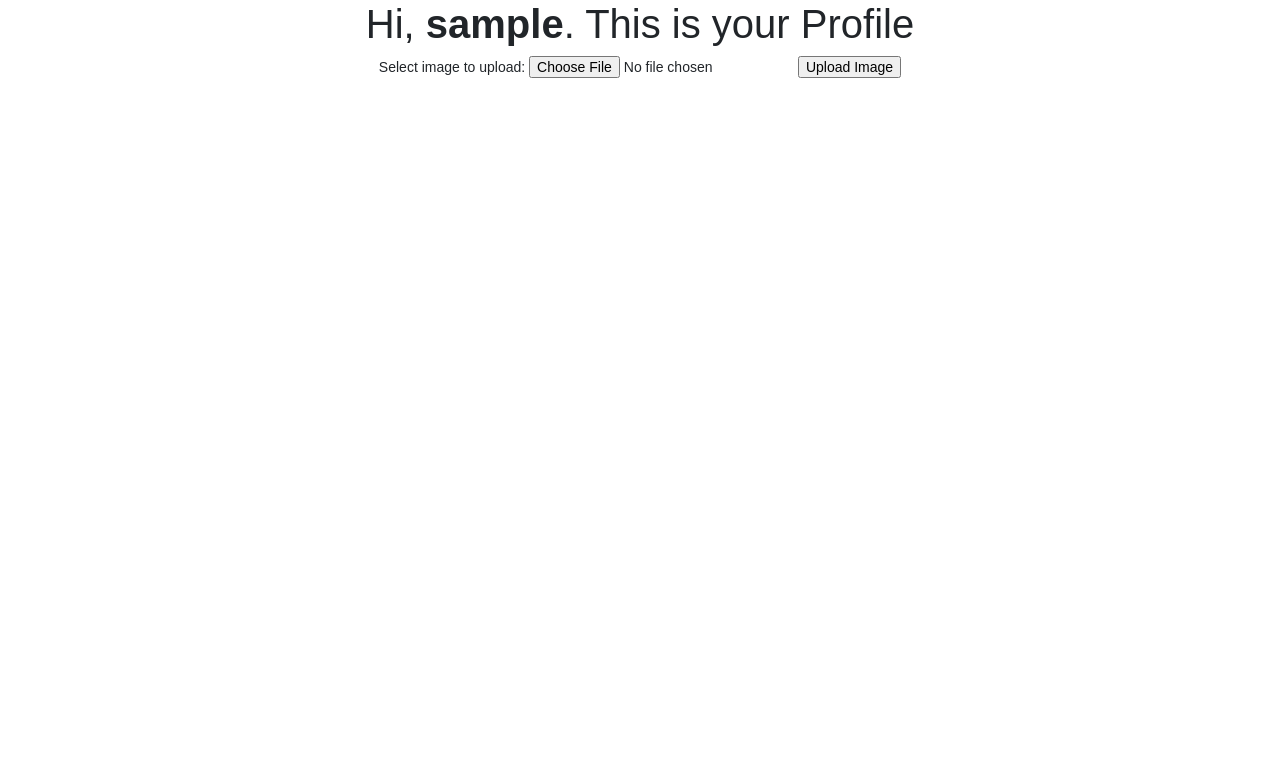
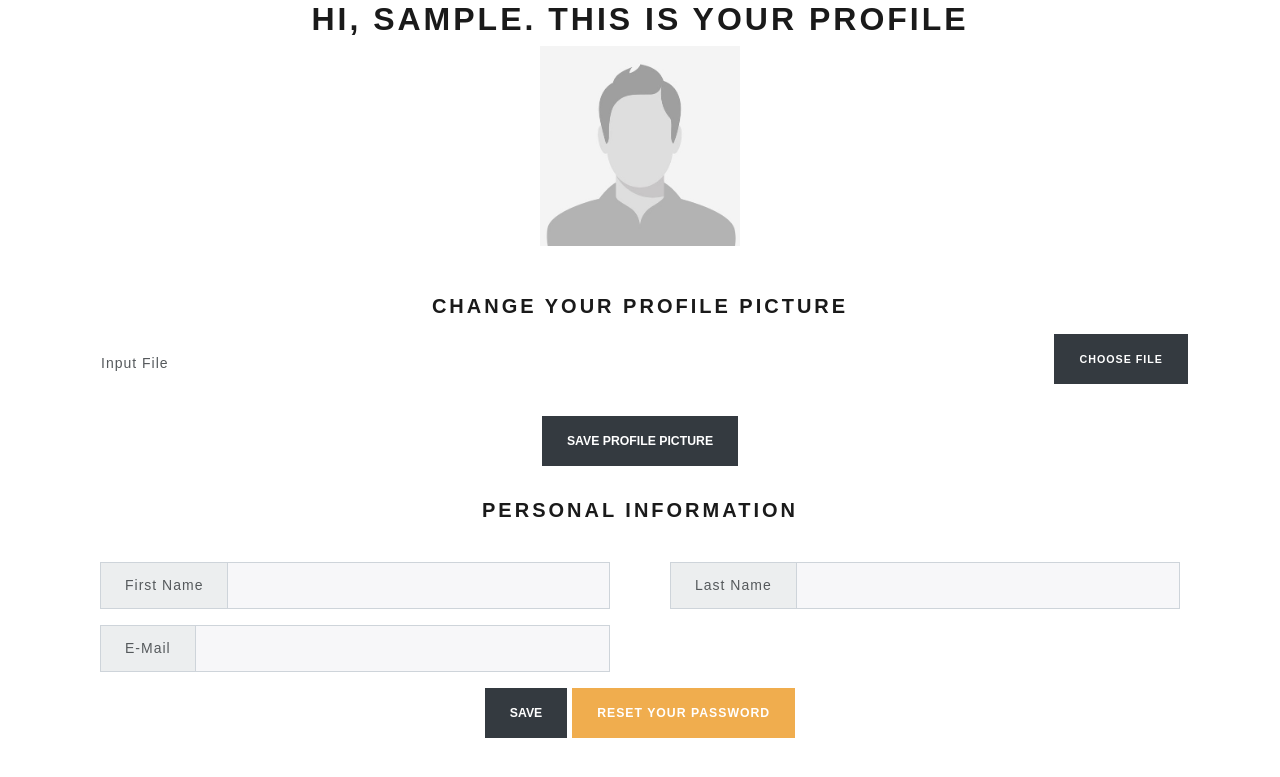
Before and after one commit to cstringer17/HashedPotatoes, a PHP site: page /pages/profile.php in a window 1280 px wide. Shown: the top 777 px of the page. Run offline with PHP 8.4, Linux system fonts and the light colour scheme; the visitor is signed in with stand-in values (Sample User, id 1); some libraries are stand-ins or nearby versions.

Commit message:
:sparkles: profile picture can be uploaded + saved in db

```diff
--- a/pages/profile.php
+++ b/pages/profile.php
@@ -14,30 +14,139 @@ if (!isset($_SESSION["loggedin"]) || $_SESSION["loggedin"] !== true) {
 <head>
     <meta charset="UTF-8">
     <title>Profile</title>
-    <link rel="stylesheet" href="https://maxcdn.bootstrapcdn.com/bootstrap/4.0.0/css/bootstrap.min.css" integrity="sha384-Gn5384xqQ1aoWXA+058RXPxPg6fy4IWvTNh0E263XmFcJlSAwiGgFAW/dAiS6JXm" crossorigin="anonymous">
+    <link rel="stylesheet" href="https://stackpath.bootstrapcdn.com/bootswatch/4.5.2/lux/bootstrap.min.css"
+        integrity="sha384-9+PGKSqjRdkeAU7Eu4nkJU8RFaH8ace8HGXnkiKMP9I9Te0GJ4/km3L1Z8tXigpG" crossorigin="anonymous">
     <style type="text/css">
     body {
         font: 14px sans-serif;
         text-align: center;
     }
+
+    #upload {
+        opacity: 0;
+    }
+
+    #upload-label {
+        position: absolute;
+        top: 50%;
+        left: 1rem;
+        transform: translateY(-50%);
+    }
     </style>
 </head>
+
 <body>
     <div class="page-header">
         <h1>Hi, <b><?php echo htmlspecialchars($_SESSION["username"]); ?></b>. This is your Profile</h1>
     </div>
 
 
+    <img id="imageResult" src="../images/placeholder-profile.jpg" alt="" width="200" height="200">
+
+    <br>
+    <br>
+    <br>
+    <br>
 
     <!-- Image Upload -->
+    <h4> Change Your Profile Picture </h4>
+    <div class="container">
         <form action="upload.php" method="post" enctype="multipart/form-data">
-  Select image to upload:
-  <input type="file" name="fileToUpload" id="fileToUpload">
-  <input type="submit" value="Upload Image" name="submit">
+            <div class="input-group mb-3 px-2 py-2 ">
+                <input name="fileToUpload" id="upload" type="file" onchange="readURL(this);" class="form-control border-0">
+                <label id="upload-label" for="upload" class="">Input File </label>
+                <div class="input-group-prepend">
+                    <label for="upload" class="btn btn-dark"><small class="font-weight-bold">Choose file</small></label>
+                </div>
+            </div>
+            <button type="submit" class="btn btn-dark">Save Profile Picture</button>
+        </form>
+    </div>
+
+    <br>
+    <br>
+    <h4>Personal Information</h4>
+    <br>
+    <br>
+    <form action="profileUpload.php" method="post" enctype="multipart/form-data">
+        <div class="container">
+            <div class="row">
+
+                <div class="col-sm">
+                    <div class="container input-group">
+                        <div class="input-group-prepend">
+                            <span class="input-group-text" id="">First Name</span>
+                        </div>
+                        <input name="firstName" type="text" class="form-control">
+                    </div>
+                    <br>
+                    <div class="container input-group">
+                        <div class="input-group-prepend">
+                            <span class="input-group-text" id="">E-Mail</span>
+                        </div>
+                        <input name="email" type="email" class="form-control">
+                    </div>
+                </div>
+                <div class="col-sm">
+                    <div class="container input-group">
+                        <div class="input-group-prepend">
+                            <span class="input-group-text" id="">Last Name</span>
+                        </div>
+                        <input name="lastName" type="text" class="form-control">
+                    </div>
+                </div>
+            </div>
+        </div>
+        <br>
+        <button class="btn btn-dark" type="submit">Save</button>
+        <a href="reset-password.php" class="btn btn-warning">Reset Your Password</a>
     </form>
 
 </body>
-<script src="https://code.jquery.com/jquery-3.2.1.slim.min.js" integrity="sha384-KJ3o2DKtIkvYIK3UENzmM7KCkRr/rE9/Qpg6aAZGJwFDMVNA/GpGFF93hXpG5KkN" crossorigin="anonymous"></script>
-<script src="https://cdnjs.cloudflare.com/ajax/libs/popper.js/1.12.9/umd/popper.min.js" integrity="sha384-ApNbgh9B+Y1QKtv3Rn7W3mgPxhU9K/ScQsAP7hUibX39j7fakFPskvXusvfa0b4Q" crossorigin="anonymous"></script>
-<script src="https://maxcdn.bootstrapcdn.com/bootstrap/4.0.0/js/bootstrap.min.js" integrity="sha384-JZR6Spejh4U02d8jOt6vLEHfe/JQGiRRSQQxSfFWpi1MquVdAyjUar5+76PVCmYl" crossorigin="anonymous"></script>
+<script src="https://code.jquery.com/jquery-3.2.1.slim.min.js"
+    integrity="sha384-KJ3o2DKtIkvYIK3UENzmM7KCkRr/rE9/Qpg6aAZGJwFDMVNA/GpGFF93hXpG5KkN" crossorigin="anonymous">
+</script>
+<script src="https://cdnjs.cloudflare.com/ajax/libs/popper.js/1.12.9/umd/popper.min.js"
+    integrity="sha384-ApNbgh9B+Y1QKtv3Rn7W3mgPxhU9K/ScQsAP7hUibX39j7fakFPskvXusvfa0b4Q" crossorigin="anonymous">
+</script>
+<script src="https://maxcdn.bootstrapcdn.com/bootstrap/4.0.0/js/bootstrap.min.js"
+    integrity="sha384-JZR6Spejh4U02d8jOt6vLEHfe/JQGiRRSQQxSfFWpi1MquVdAyjUar5+76PVCmYl" crossorigin="anonymous">
+</script>
+
 </html>
+<script>
+/*  ==========================================
+    SHOW UPLOADED IMAGE
+* ========================================== */
+function readURL(input) {
+    if (input.files && input.files[0]) {
+        var reader = new FileReader();
+
+        reader.onload = function(e) {
+            $('#imageResult')
+                .attr('src', e.target.result);
+        };
+        reader.readAsDataURL(input.files[0]);
+    }
+}
+
+$(function() {
+    $('#upload').on('change', function() {
+        readURL(input);
+    });
+});
+
+/*  ==========================================
+    SHOW UPLOADED IMAGE NAME
+* ========================================== */
+var input = document.getElementById('upload');
+var infoArea = document.getElementById('upload-label');
+
+input.addEventListener('change', showFileName);
+
+function showFileName(event) {
+    var input = event.srcElement;
+    var fileName = input.files[0].name;
+    infoArea.textContent = 'File name: ' + fileName;
+}
+</script>
--- /dev/null
+++ b/pages/profileUpload.php
@@ -0,0 +1,6 @@
+
+<?php
+
+var_dump($_POST);
+
+?>
--- a/welcome.php
+++ b/welcome.php
@@ -15,7 +15,8 @@ if (!isset($_SESSION["loggedin"]) || $_SESSION["loggedin"] !== true) {
 <head>
     <meta charset="UTF-8">
     <title>Welcome</title>
-    <link rel="stylesheet" href="https://maxcdn.bootstrapcdn.com/bootstrap/4.0.0/css/bootstrap.min.css" integrity="sha384-Gn5384xqQ1aoWXA+058RXPxPg6fy4IWvTNh0E263XmFcJlSAwiGgFAW/dAiS6JXm" crossorigin="anonymous">
+    <link rel="stylesheet" href="https://stackpath.bootstrapcdn.com/bootswatch/4.5.2/lux/bootstrap.min.css"
+        integrity="sha384-9+PGKSqjRdkeAU7Eu4nkJU8RFaH8ace8HGXnkiKMP9I9Te0GJ4/km3L1Z8tXigpG" crossorigin="anonymous">
     <style type="text/css">
         body {
             font: 14px sans-serif;
@@ -32,6 +33,7 @@ if (!isset($_SESSION["loggedin"]) || $_SESSION["loggedin"] !== true) {
     </div>
 
     <p>
+        <a href="pages/profile.php" class="btn btn-dark">Profile</a>
         <a href="reset-password.php" class="btn btn-warning">Reset Your Password</a>
         <a href="logout.php" class="btn btn-danger">Sign Out of Your Account</a>
     </p>
```
Also changed, not shown: pages/uploads/2088a9213fa7c8548040225d3257f31e.jpg (deleted), pages/uploads/download.jpg (deleted). Lines whose indentation alone changed are shown as unchanged.
